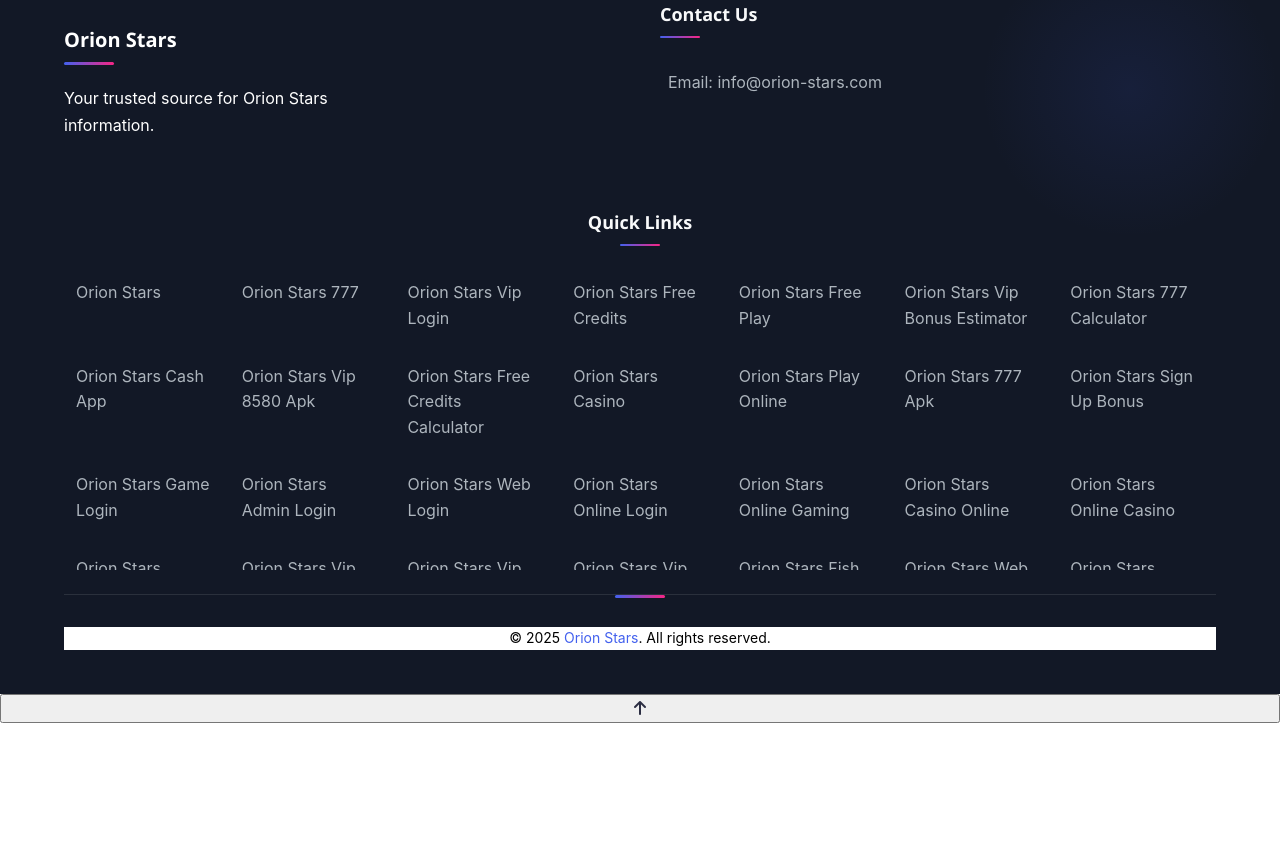
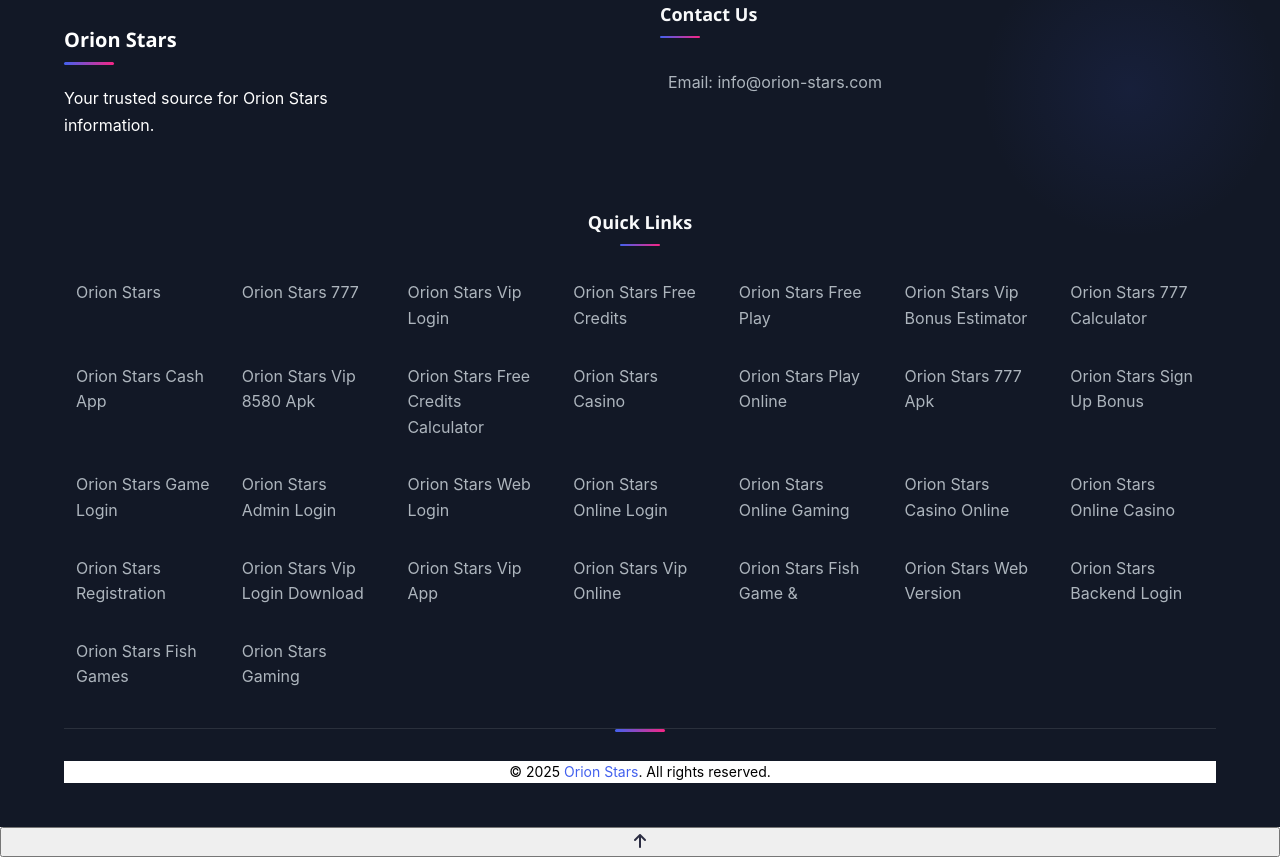
Before and after one commit to Techseo15/orion-stars, a plain HTML site: page index.html in a window 1280 px wide. Shown: the part 10296-11153 px from the top of the page. Before the commit the page ends 11019 px from the top, so only its background shows below. Drawn offline with Linux system fonts and the light colour scheme.

Commit message:
Update styles.css

```diff
--- a/css/styles.css
+++ b/css/styles.css
@@ -664,11 +664,11 @@
   display: grid;
   grid-template-columns: repeat(auto-fill, minmax(150px, 1fr));
   gap: 0.5rem;
-  max-height: 300px;
+ /* max-height: 300px;
   overflow-y: auto;
-  /* Styled scrollbar */
+  Styled scrollbar
   scrollbar-width: thin;
-  scrollbar-color: var(--primary-light) rgba(255, 255, 255, 0.1);
+  scrollbar-color: var(--primary-light) rgba(255, 255, 255, 0.1);*/
 }
 .footer-links ul::-webkit-scrollbar {
   width: 6px;
```
